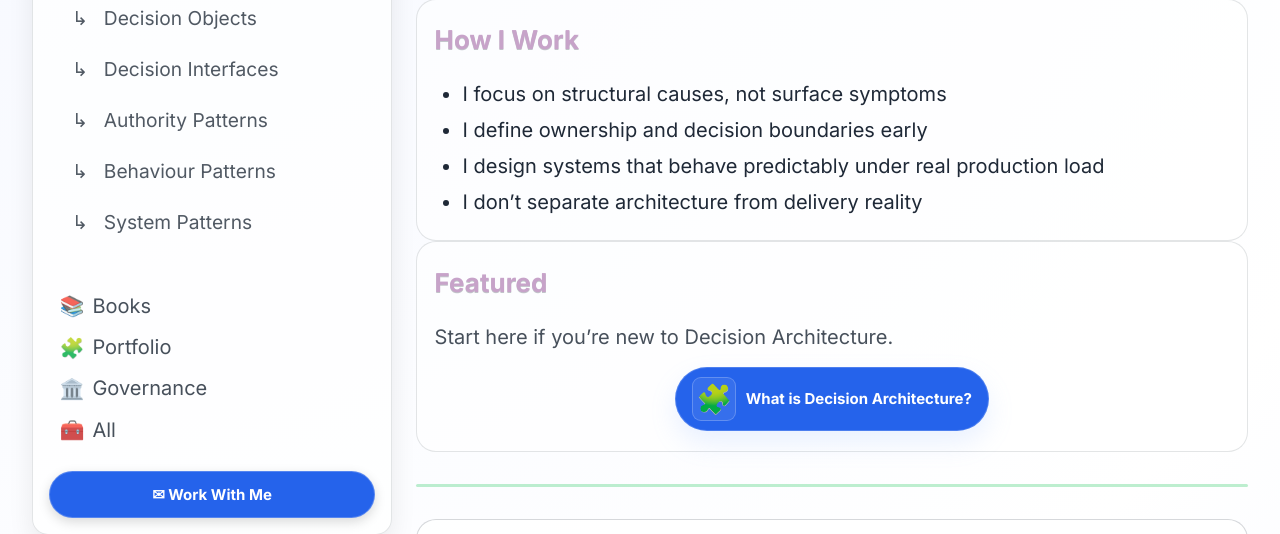
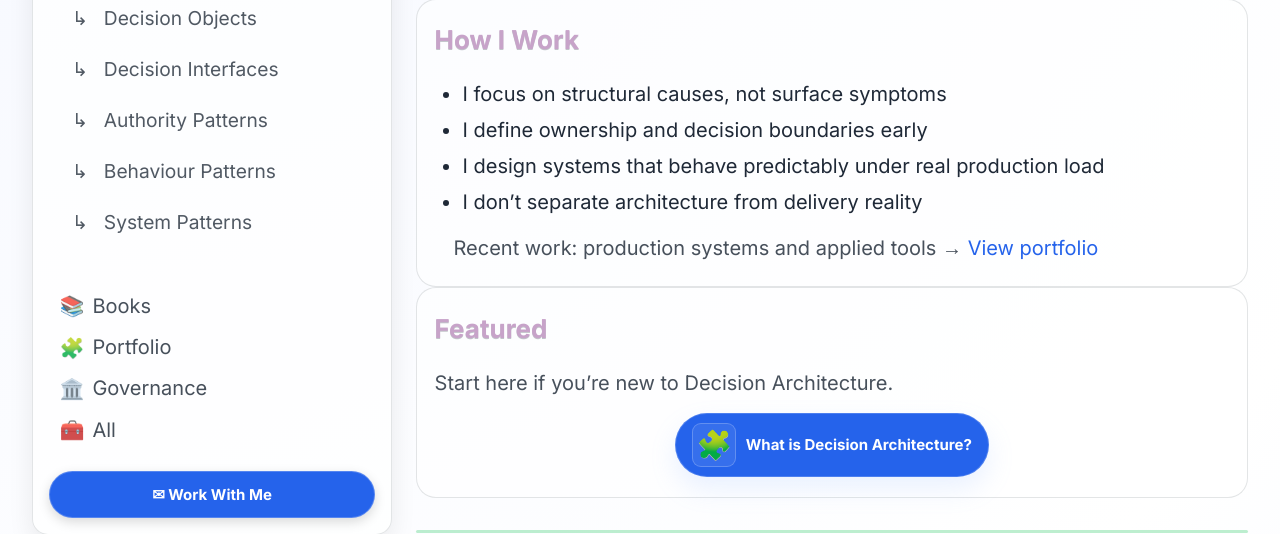
Before and after one commit to oernster/crankthecode, a FastAPI app: page / in a window 1280 px wide. Shown: the part 645-1179 px from the top of the page. Run offline with FastAPI, Linux system fonts and the light colour scheme; some libraries are stand-ins or nearby versions.

Commit message:
Fix missing portfolio on landing page.

```diff
--- a/static/styles.css
+++ b/static/styles.css
@@ -1271,6 +1271,14 @@ ul {
   max-width: 60ch;
   padding-left: 18px;
   text-align: left;
+}
+
+/* Homepage: portfolio entry point should align with the centered list block. */
+.section-panel--how-i-work .how-i-work-portfolio {
+  margin: 10px auto 0;
+  max-width: 60ch;
+  text-align: left;
+  color: var(--text-muted);
 }
 
 /* Homepage Featured card: one-line context + slightly reduced empty feel. */
--- a/templates/index.html
+++ b/templates/index.html
@@ -58,6 +58,10 @@
       <li>I design systems that behave predictably under real production load</li>
       <li>I don’t separate architecture from delivery reality</li>
     </ul>
+
+    <p class="how-i-work-portfolio">
+      Recent work: production systems and applied tools → <a href="/portfolio">View portfolio</a>
+    </p>
   </section>
 
   <section class="section-panel section-panel--featured" aria-label="Featured essay">
```
